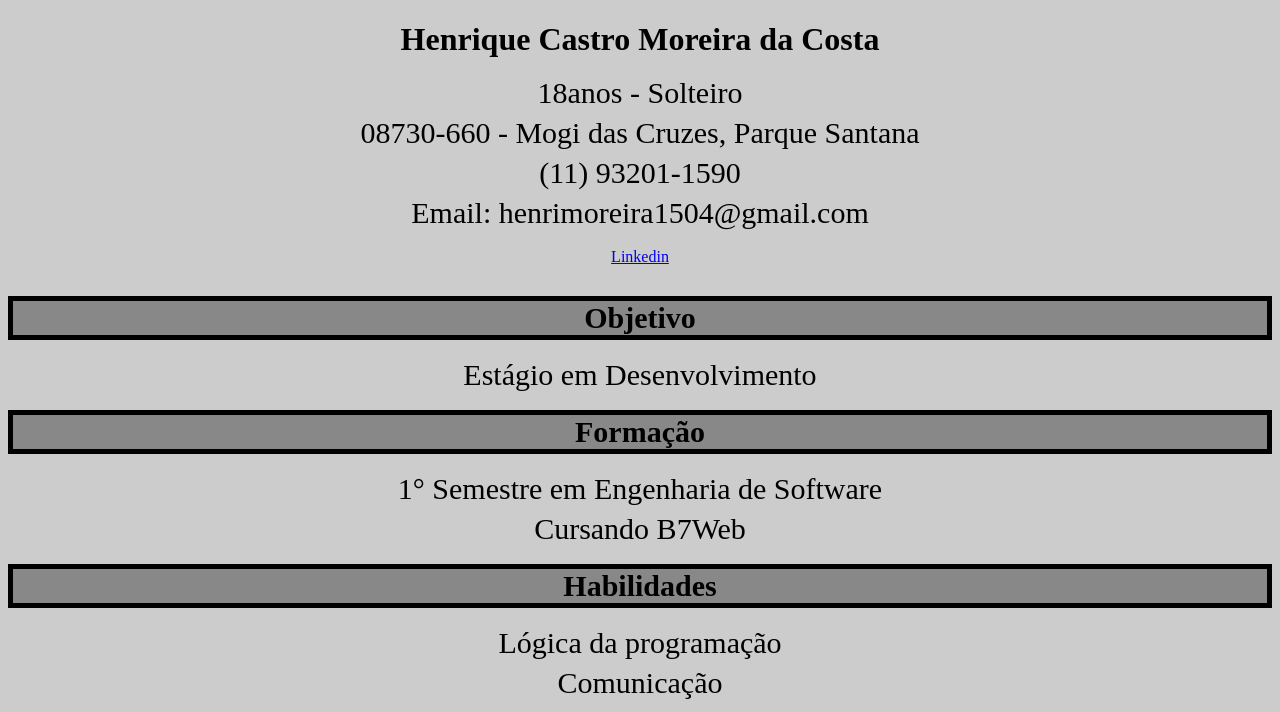
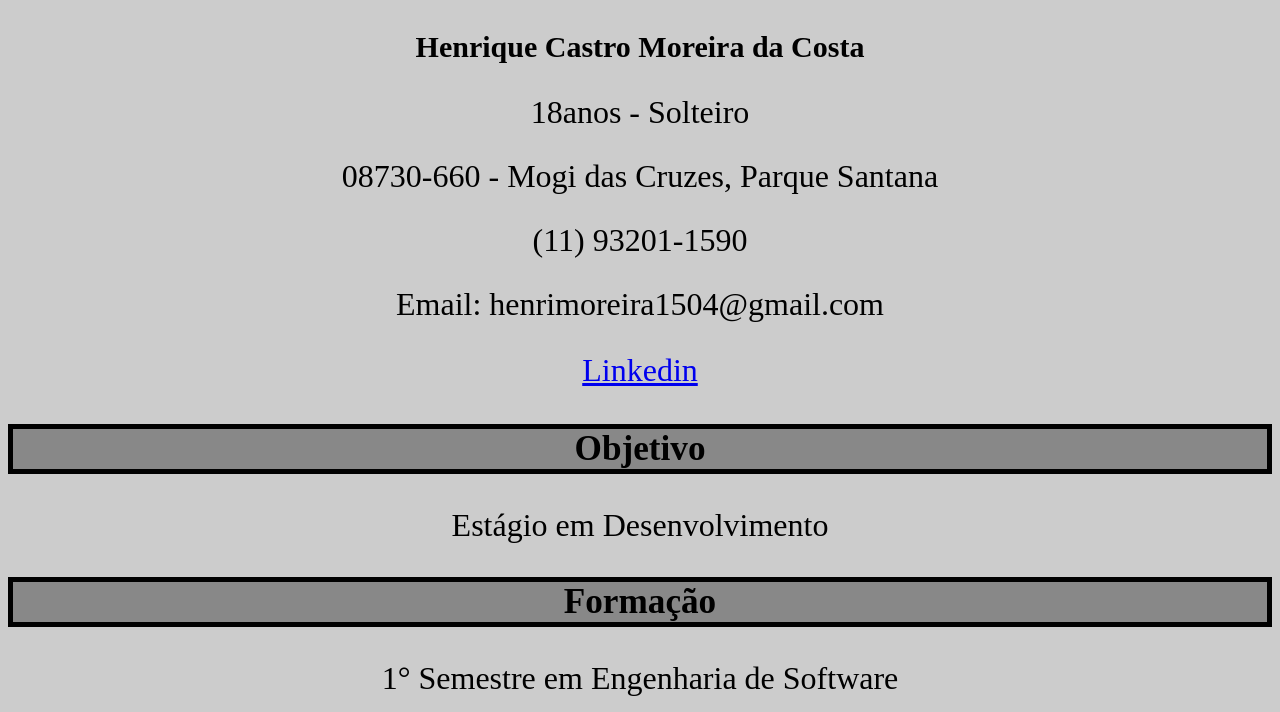
Before and after one commit to HenriqueCastro18/Curriculo, a plain HTML site: page index.html in a window 1280 px wide. Shown: the top 712 px of the page. Drawn offline with Linux system fonts and the light colour scheme.

Commit message:
Update style.css

```diff
--- a/style.css
+++ b/style.css
@@ -7,20 +7,23 @@ body {
     background: #ccc;
 }
 
-.title {
+.name {
     margin: 30px;
+    font-size: 30px;
+}
 
+p {
+    font-size: 2rem;
+    line-height: 2rem;
 
 }
 
-p {
-    font-size: 30px;
-    line-height: 10px;
-
+.linkedin {
+    font-size: 2rem;
 }
 
 h3 {
-    font-size: 30px;
+    font-size: 2.2rem;
     background-color: #888;
     border: 5px solid #000;
 }
```
